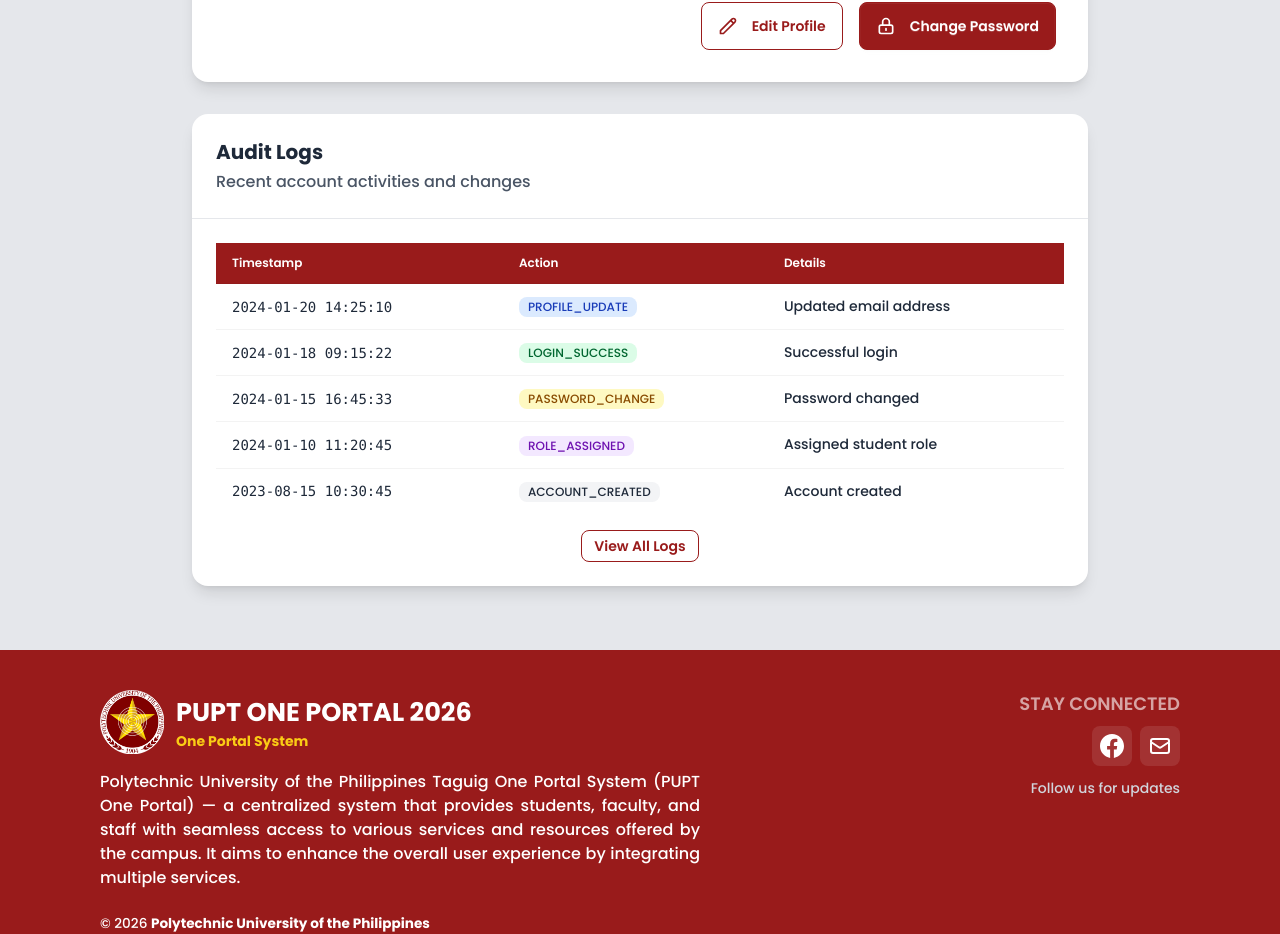
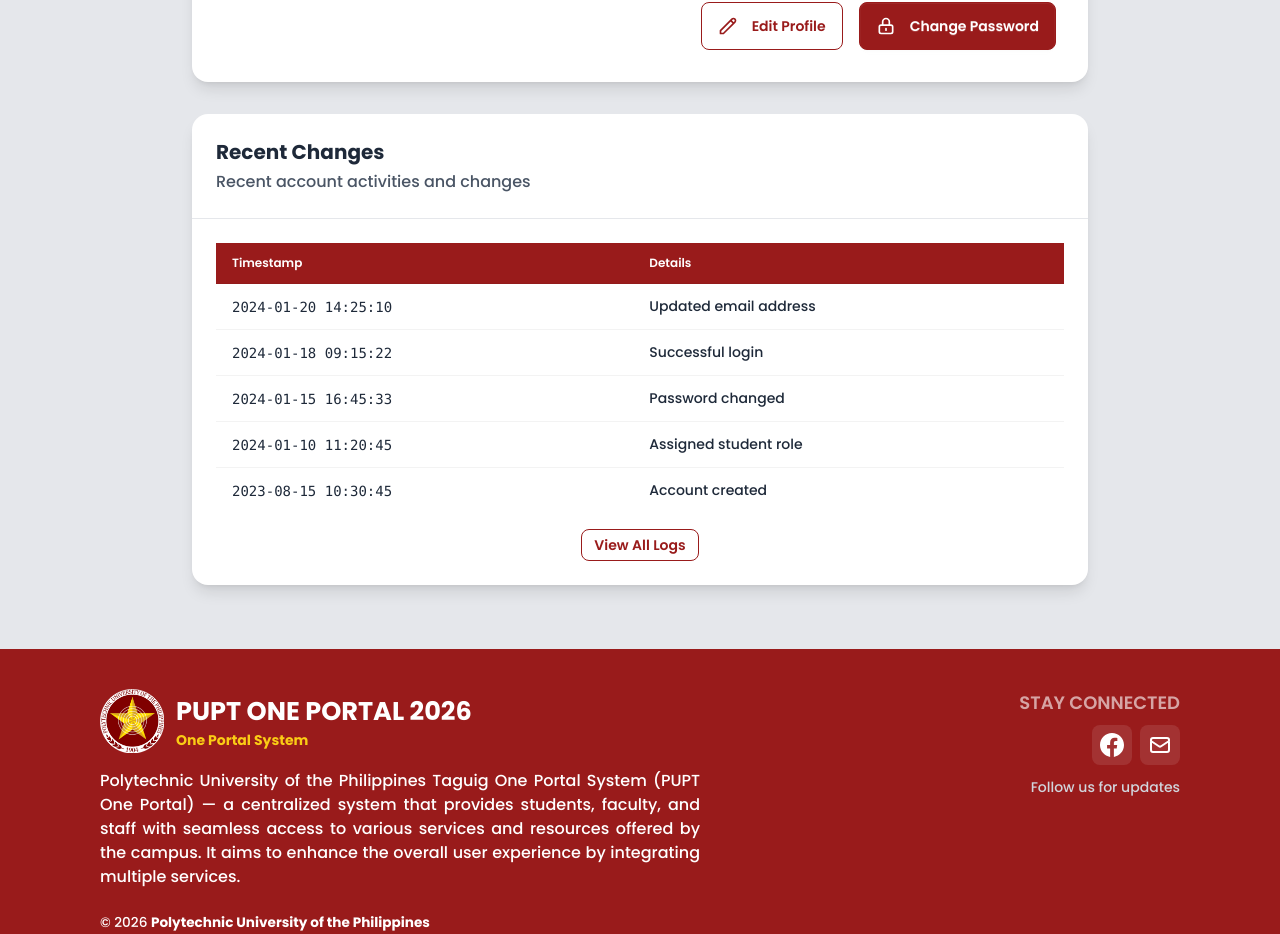
Before and after one commit to efondo-aaronkyle/Identity-Provider-and-One-Portal, a React (Vite) app: page /profile in a window 1280 px wide. Shown: the part 1186-2120 px from the top of the page. Built offline with nearby package versions, Linux system fonts and the light colour scheme.

Commit message:
remove actions column

```diff
--- a/src/features/one-portal/components/profile/AuditLogs.jsx
+++ b/src/features/one-portal/components/profile/AuditLogs.jsx
@@ -1,18 +1,10 @@
 import React from "react";
-
-const colorClasses = {
-  blue: "bg-blue-100 text-blue-800",
-  green: "bg-green-100 text-green-800",
-  yellow: "bg-yellow-100 text-yellow-800",
-  purple: "bg-purple-100 text-purple-800",
-  gray: "bg-gray-100 text-gray-800",
-};
 
 export default function AuditLogs({ logs }) {
   return (
     <div className="mt-8 mb-10 bg-white rounded-2xl shadow-lg overflow-hidden">
         <div className="p-6 border-b border-gray-200">
-            <h3 className="text-xl font-bold text-gray-800">Audit Logs</h3>
+            <h3 className="text-xl font-bold text-gray-800">Recent Changes</h3>
             <p className="text-gray-600 mt-1">Recent account activities and changes</p>
         </div>
         <div className="p-6">
@@ -21,7 +13,6 @@
                     <thead>
                         <tr className="bg-[#991b1b] text-xs">
                             <th className="font-semibold text-white">Timestamp</th>
-                            <th className="font-semibold text-white">Action</th>
                             <th className="font-semibold text-white">Details</th>
                         </tr>
                     </thead>
@@ -29,12 +20,6 @@
                         {logs.map((log, idx) => (
                             <tr key={idx} className="hover:bg-gray-100">
                                 <td className="font-mono text-sm">{log.timestamp}</td>
-                                <td><span className={`badge badge-sm border-0 ${
-                                                colorClasses[log.color] || "bg-gray-100 text-gray-800"
-                                            }`}>
-                                    {log.action}
-                                    </span>
-                                </td>
                                 <td>{log.details}</td>
                             </tr>
                         ))}
```
